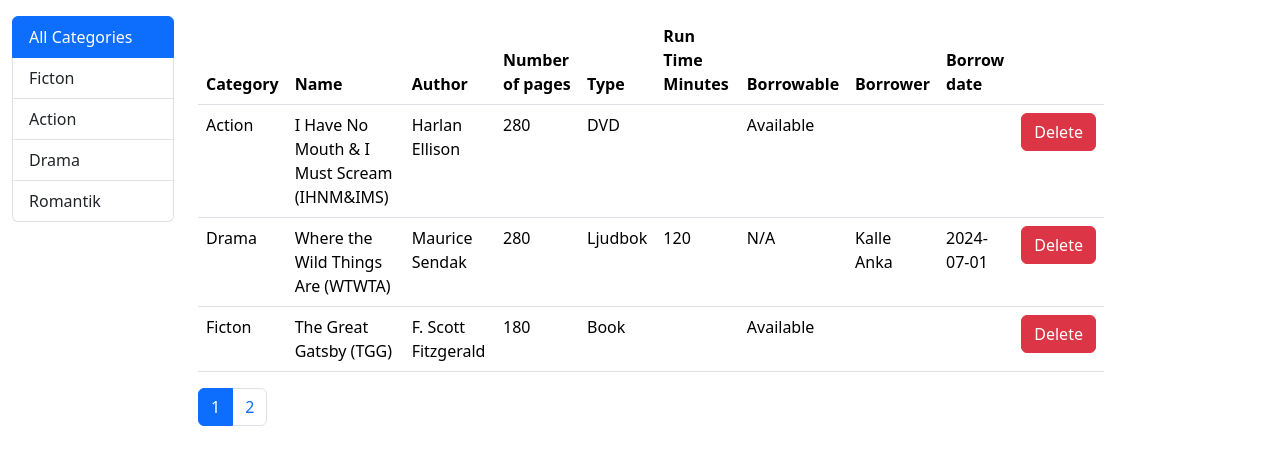
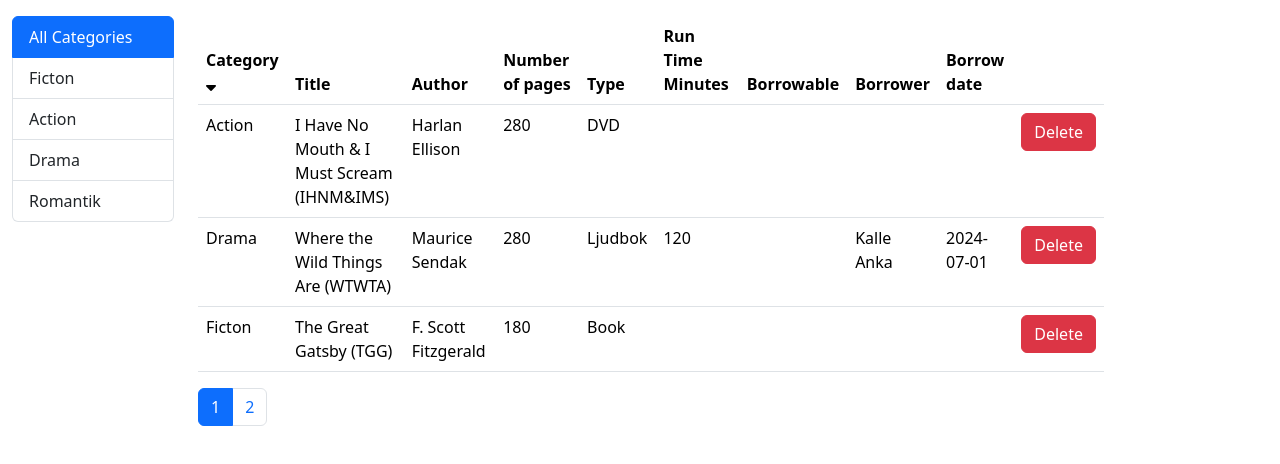
Before and after one commit to Atilla1/library_management_frontend, a React (Vite) app: page / in a window 1280 px wide. Shown: the top 464 px of the page. Built offline with nearby package versions, Linux system fonts and the light colour scheme.

Commit message:
added sorticon

```diff
--- a/index.html
+++ b/index.html
@@ -2,7 +2,10 @@
 <html lang="en">
   <head>
     <meta charset="UTF-8" />
-    <link rel="icon" type="image/svg+xml" href="/vite.svg" />
+    <link
+      rel="stylesheet"
+      href="https://cdnjs.cloudflare.com/ajax/libs/font-awesome/6.0.0-beta3/css/all.min.css"
+    />
     <meta name="viewport" content="width=device-width, initial-scale=1.0" />
     <title>Library Management</title>
   </head>
--- a/src/components/ArticlesTable.tsx
+++ b/src/components/ArticlesTable.tsx
@@ -17,7 +17,7 @@ interface Props {
 function ArticlesTable({ articles, sortColumn, onSort, onDelete }: Props) {
   const columns: Column[] = [
     { path: "category.name", label: "Category" },
-    { path: "name", label: "Name" },
+    { path: "title", label: "Title" },
     { path: "author", label: "Author" },
     { path: "nbrPages", label: "Number of pages" },
     { path: "type", label: "Type" },
@@ -25,12 +25,22 @@ function ArticlesTable({ articles, sortColumn, onSort, onDelete }: Props) {
     { path: "isBorrowable", label: "Borrowable" },
     { path: "borrower", label: "Borrower" },
     { path: "borrowDate", label: "Borrow date" },
-    { key: "delete" },
+    {
+      key: "delete",
+      content: (article) => (
+        <button
+          className="btn btn-danger"
+          onClick={() => onDelete(article._id)}
+        >
+          Delete
+        </button>
+      ),
+    },
   ];
   return (
     <table className="table">
       <TableHeader onSort={onSort} sortColumn={sortColumn} columns={columns} />
-      <TableBody articles={articles} onDelete={onDelete} />
+      <TableBody articles={articles} columns={columns} onDelete={onDelete} />
     </table>
   );
 }
--- a/src/components/TableBody.tsx
+++ b/src/components/TableBody.tsx
@@ -1,35 +1,32 @@
+import _ from "lodash";
 import { Article } from "../services/fakeArticleService";
 import { getAcronym } from "../utils";
+import { Column } from "./TableHeader";
 
 interface Props {
   articles: Article[];
+  columns: Column[];
   onDelete(id: string): void;
 }
 
-function TableBody({ articles, onDelete }: Props) {
+function TableBody({ articles, columns, onDelete }: Props) {
   return (
     <tbody>
       {articles.map((article) => (
-        <tr>
-          <td>{article.category.name}</td>
-          <td>
-            {article.title} ({getAcronym(article.title)})
-          </td>
-          <td>{article.author}</td>
-          <td>{article.nbrPages}</td>
-          <td>{article.type}</td>
-          <td>{article.runTimeMinutes}</td>
-          <td>{article.isBorrowable ? "Available" : "N/A"}</td>
-          <td>{article.borrower}</td>
-          <td>{article.borrowDate}</td>
-          <td>
-            <button
-              className="btn btn-danger"
-              onClick={() => onDelete(article._id)}
-            >
-              Delete
-            </button>
-          </td>
+        <tr key={article._id}>
+          {columns.map((column) =>
+            "path" in column ? (
+              <td key={column.path}>
+                {column.path === "title"
+                  ? `${_.get(article, column.path)} (${getAcronym(
+                      _.get(article, column.path)
+                    )})`
+                  : _.get(article, column.path)}
+              </td>
+            ) : (
+              <td key={column.key}>{column.content(article)}</td>
+            )
+          )}
         </tr>
       ))}
     </tbody>
--- a/src/components/TableHeader.tsx
+++ b/src/components/TableHeader.tsx
@@ -1,3 +1,4 @@
+import { Article } from "../services/fakeArticleService";
 import { SortColumn } from "./ArticlesTable";
 
 interface Props {
@@ -13,6 +14,7 @@ interface TextColumn {
 
 interface ContentColumn {
   key: string;
+  content(article: Article): JSX.Element;
 }
 
 export type Column = TextColumn | ContentColumn;
@@ -28,13 +30,22 @@ function TableHeader({ columns, sortColumn, onSort }: Props) {
     onSort({ ...sortColumn });
   }
 
+  function renderSortIcon(column: TextColumn) {
+    if (column.path !== sortColumn.path) return null;
+
+    if (sortColumn.order === "asc")
+      return <i className="fa-solid fa-sort-down" />;
+
+    return <i className="fa-solid fa-sort-up" />;
+  }
+
   return (
     <thead>
       <tr>
         {columns.map((column) =>
           "path" in column ? (
             <th key={column.path} onClick={() => handleSort(column.path)}>
-              {column.label}
+              {column.label} {renderSortIcon(column)}
             </th>
           ) : (
             <th key={column.key} />
```
